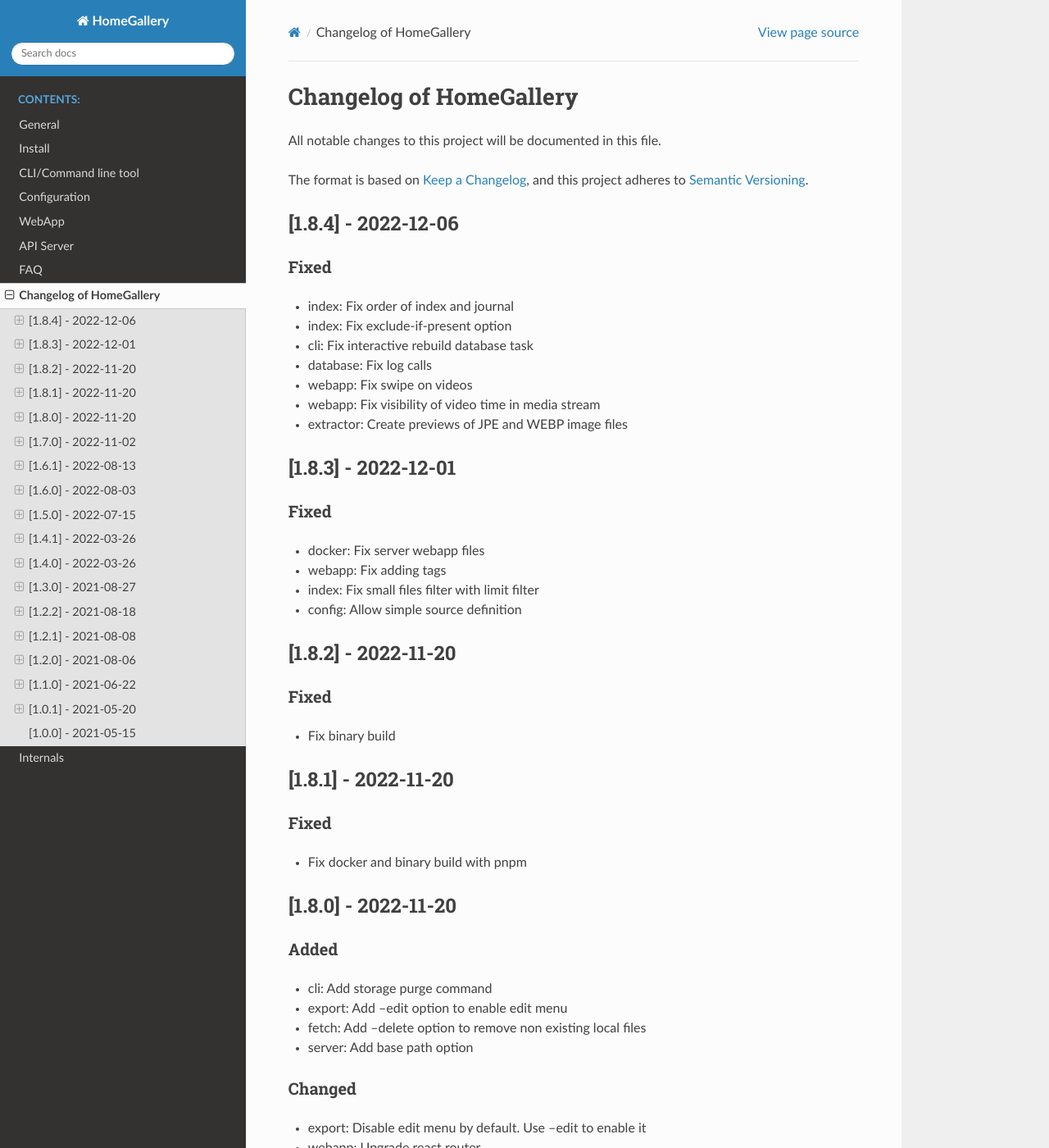
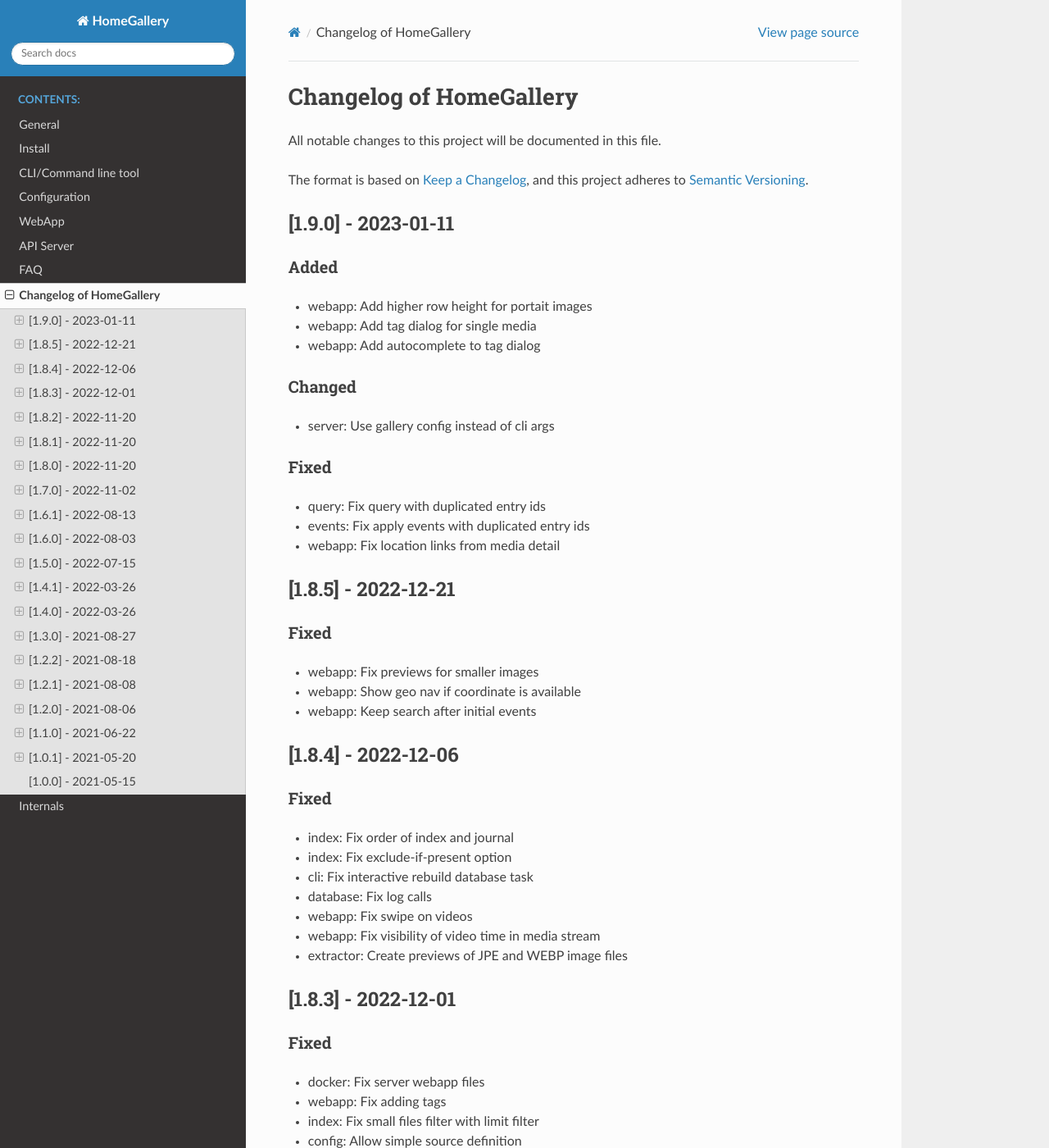
Before and after one commit to xemle/home-gallery-doc, a Sphinx documentation site: the page built from source/changelog.md, in a window 1280 px wide and 1400 px high. Shown: the whole window at 82% size. Built offline with Sphinx 7.4.7 and the Read the Docs theme 2.0.0, drawn with Linux system fonts in a browser that asks for light colours.

Commit message:
Update for v1.9.0

```diff
--- a/source/changelog.md
+++ b/source/changelog.md
@@ -4,6 +4,32 @@
 
 The format is based on [Keep a Changelog](https://keepachangelog.com/en/1.0.0/),
 and this project adheres to [Semantic Versioning](https://semver.org/spec/v2.0.0.html).
+
+## [1.9.0] - 2023-01-11
+
+### Added
+
+- webapp: Add higher row height for portait images
+- webapp: Add tag dialog for single media
+- webapp: Add autocomplete to tag dialog
+
+### Changed
+
+- server: Use gallery config instead of cli args
+
+### Fixed
+
+- query: Fix query with duplicated entry ids
+- events: Fix apply events with duplicated entry ids
+- webapp: Fix location links from media detail
+
+## [1.8.5] - 2022-12-21
+
+### Fixed
+
+- webapp: Fix previews for smaller images
+- webapp: Show geo nav if coordinate is available
+- webapp: Keep search after initial events
 
 ## [1.8.4] - 2022-12-06
 
--- a/source/configuration/files/gallery.config-example.yml
+++ b/source/configuration/files/gallery.config-example.yml
@@ -127,6 +127,7 @@
   #    - allow: localhost
   #    - allow: '192.168/16'
   #    - deny: all
+  #basePath: /
 
 logger:
   # Currently console and file loggers are available
```
Also changed, not shown: 5 other files.
